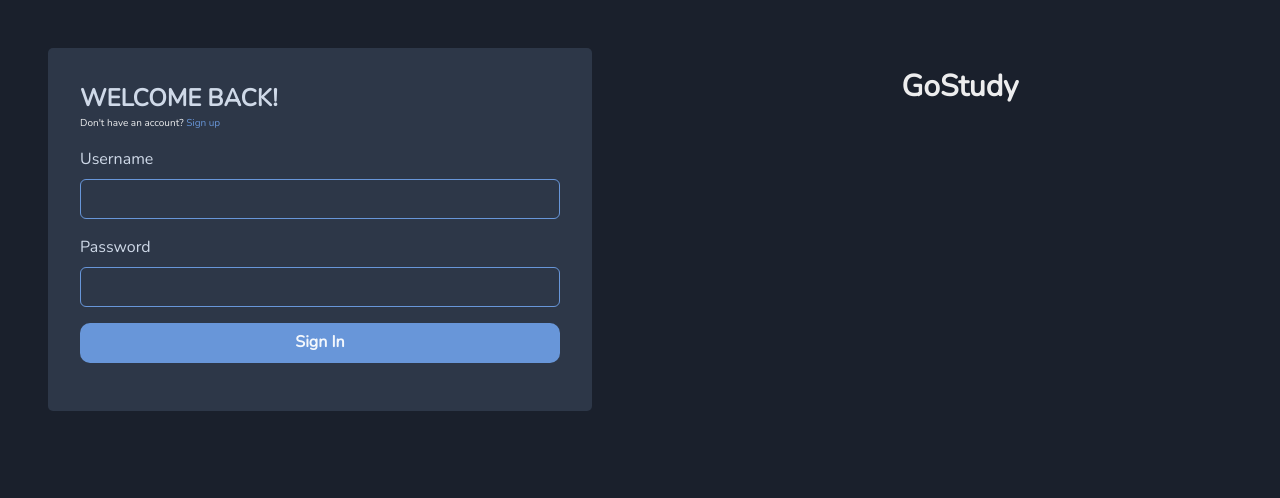
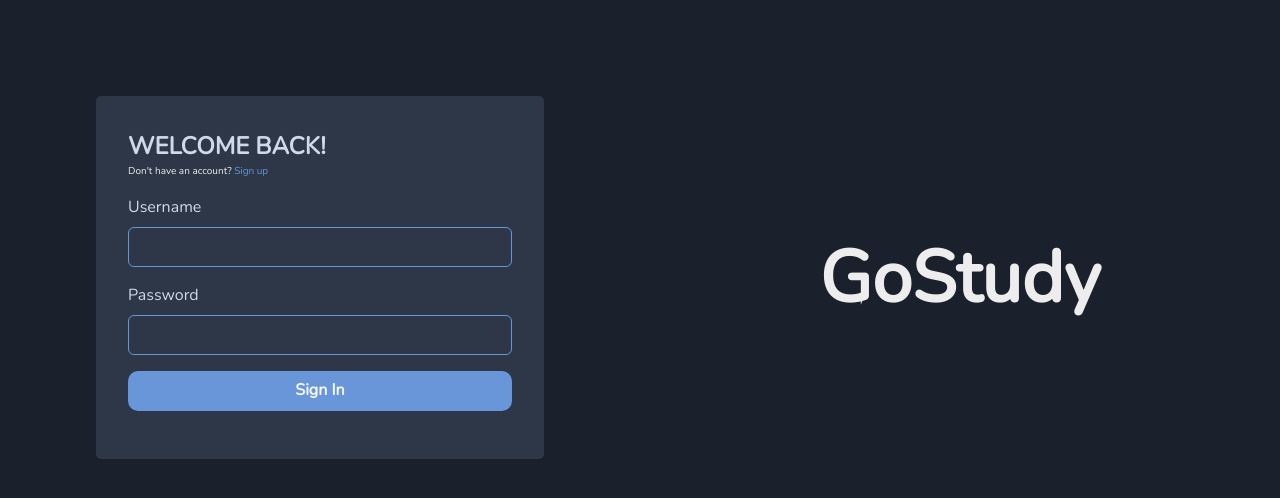
Before and after one commit to KeatonShawhan/goStudy, a React (Vite) app in the folder frontend/Frontend-React-App/: page /#/ in a window 1280 px wide. Shown: the top 498 px of the page. Built offline with nearby package versions, Linux system fonts and the light colour scheme; no server answers.

Commit message:
Updating CSS and Creating Study Group Page.

```diff
--- a/frontend/Frontend-React-App/src/App.tsx
+++ b/frontend/Frontend-React-App/src/App.tsx
@@ -2,6 +2,7 @@ import LoginPage from "./pages/LoginPage";
 import CreateUserPage from "./pages/CreateUserPage";
 import { HashRouter as Router, Routes, Route } from "react-router-dom";
 import MainPage from "./pages/MainPage";
+
 
 
 function App() {
--- a/frontend/Frontend-React-App/src/components/LoginCard.tsx
+++ b/frontend/Frontend-React-App/src/components/LoginCard.tsx
@@ -47,7 +47,7 @@ const LoginCard = () => {
       loginRequest();
     }
   return (
-    <Box width='100%' overflow='hidden' background='gray.700' borderRadius='5px' padding='2rem'>
+    <Box width='100%' height='100%' overflow='hidden' background='gray.700' borderRadius='5px' padding='2rem'>
     <Text color='#cfd9e8' fontWeight='bold' fontSize='2xl'>WELCOME BACK!</Text>
     <Text fontSize='2xs' marginBottom='1rem'>Don't have an account? <p style={{color: "#6896d9", display: 'inline-block'}}><Link to='/register' >Sign up</Link></p></Text>
 
--- a/frontend/Frontend-React-App/src/components/LoginLogo.tsx
+++ b/frontend/Frontend-React-App/src/components/LoginLogo.tsx
@@ -3,7 +3,7 @@ import { Box, Text } from "@chakra-ui/react"
 const LoginLogo = () => {
   return (
     <Box>
-      <Text fontSize='3xl' fontWeight='extrabold'>GoStudy</Text>
+      <Text fontSize='7xl' fontWeight='extrabold'>GoStudy</Text>
     </Box>
   )
 }
--- a/frontend/Frontend-React-App/src/components/NavBar.tsx
+++ b/frontend/Frontend-React-App/src/components/NavBar.tsx
@@ -60,7 +60,9 @@ const NavBar = () => {
       <Box display='flex' alignItems='center'>
       <Text as='button' onClick={showForm}>Create Group</Text>
       </Box>
+        <Box display='flex' alignItems='center'>
         <Text>{user}</Text>
+        </Box>
         </Box>
         {isVisible ? <Box display='flex' justifyContent='center' alignItems='center'>
           <Box marginTop='10rem' width='20rem' height='20rem' background='gray.900' padding='1rem'>
--- a/frontend/Frontend-React-App/src/pages/LoginPage.tsx
+++ b/frontend/Frontend-React-App/src/pages/LoginPage.tsx
@@ -4,10 +4,10 @@ import LoginLogo from "../components/LoginLogo"
 
 const LoginPage = () => {
   return (
-    <Box width='100%' height='30rem'>
+    <Box width='100%' height='100%'>
       <Grid templateColumns='repeat(2, 50%)'>
-          <GridItem margin='3rem'><LoginCard/></GridItem>
-          <GridItem width='100%' overflow='hidden' display='flex' justifyContent='center' paddingTop='4rem'><LoginLogo/></GridItem>
+          <GridItem margin='6rem'><LoginCard/></GridItem>
+          <GridItem display='flex' justifyContent='center' alignItems='center'><LoginLogo/></GridItem>
       </Grid>
     </Box>
   )
```
Also changed, not shown: frontend/Frontend-React-App/src/components/CurrentGroups.tsx (+0 -13 lines), frontend/Frontend-React-App/src/pages/StudyGroupPage.tsx (+43 -1 lines). Lines whose indentation alone changed are shown as unchanged.
